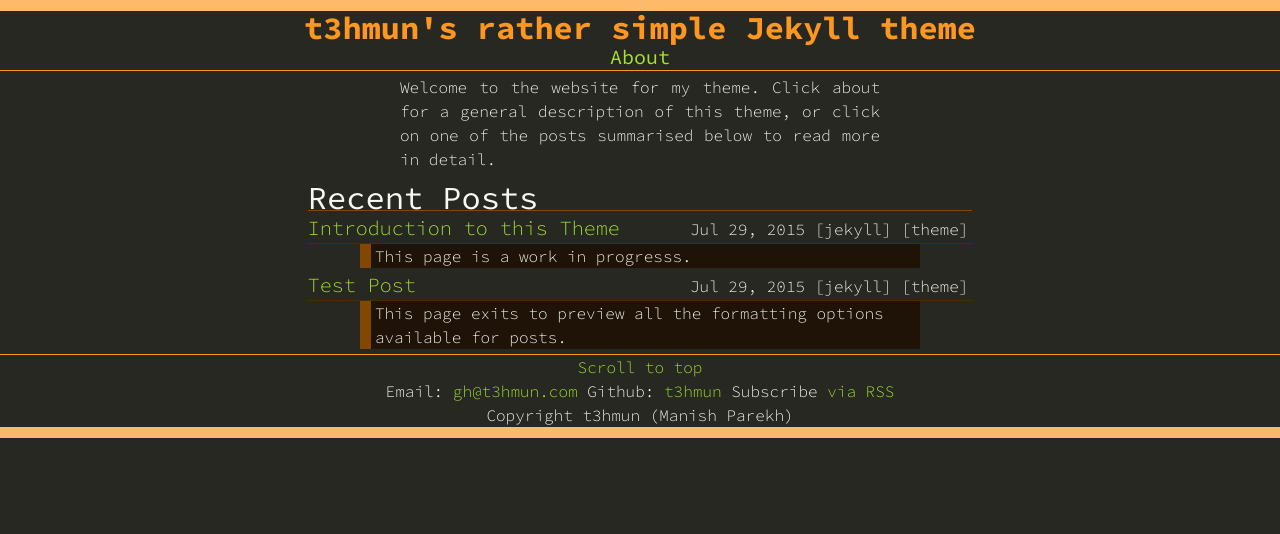
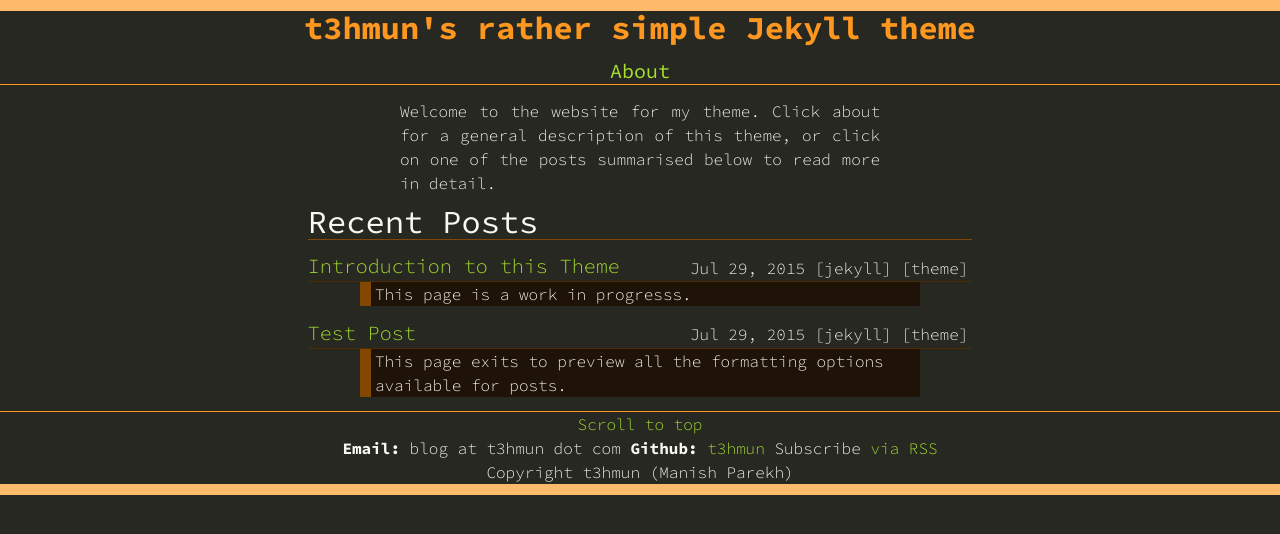
Before and after one commit to t3hmun/rather-simple-jekyll-theme, a Jekyll site: the page built from index.html, in a window 1280 px wide. Shown: the top 534 px of the page. Built offline with Jekyll 4.4.1, drawn with Linux system fonts in a browser that asks for light colours.

Commit message:
Fixed spacing between elements.

```diff
--- a/_config.yml
+++ b/_config.yml
@@ -1,6 +1,6 @@
 # Site settings
 title: t3hmun's rather simple Jekyll theme
-email: gh@t3hmun.com
+email: blog at t3hmun dot com
 description: "A Jekyll theme simple enough to understand and edit, even if you find the default Jekyll site complicated. Intended for learning and use."
 baseurl: "/rather-simple-jekyll-theme" # the subpath of your site, e.g. /blog/
 url: "http://t3hmun.github.io" #"http://yourdomain.com" the base hostname & protocol for your site
--- a/_includes/footer.html
+++ b/_includes/footer.html
@@ -1,9 +1,9 @@
 <footer class="site-footer">
   <a href="#">Scroll to top</a>
   <br>
-  {% if site.email %}Email:  <a href="mailto:{{ site.email }}">{{site.email }}</a>{% endif %}
-  {% if site.github_username %}Github: <a href="https://github.com/{{ site.github_username }}">{{ site.github_username }}</a>{% endif %}
-  {% if site.twitter_username %}Twitter: <a href="https://twitter.com/{{ site.twitter_username }}">{{ site.twitter_username }}</a>{% endif %}
+  {% if site.email %}<b>Email:</b> {{ site.email }}{% endif %}
+  {% if site.github_username %}<b>Github:</b> <a href="https://github.com/{{ site.github_username }}">{{ site.github_username }}</a>{% endif %}
+  {% if site.twitter_username %}<b>Twitter:</b> <a href="https://twitter.com/{{ site.twitter_username }}">{{ site.twitter_username }}</a>{% endif %}
   Subscribe <a href="{{ "/feed.xml" | prepend: site.baseurl }}">via RSS</a>
   <br>
   {{site.footer}}
--- a/_sass/_base.scss
+++ b/_sass/_base.scss
@@ -187,8 +187,8 @@
 h1, h2, h3, h4, h5, h6 {
     font-weight: $header-weight;
 
-    margin: $standard-margin $standard-side-margin $standard-margin;
-
+    margin: $standard-margin $standard-side-margin $endpara-margin;
+    padding-bottom: $standard-margin;
     border-bottom: $thin-line solid $subtle-colour;
 
     /* This `&` syntax a feature of SASS.
@@ -278,6 +278,7 @@
 .index {
     text-align: left;
     margin: $standard-margin $standard-side-margin;
+    margin-bottom: $endpara-margin;
 
     /* This is used to give the title and info a single underline. */
     .index-excerpt {
--- a/_sass/_layout.scss
+++ b/_sass/_layout.scss
@@ -3,6 +3,7 @@
 .site-header {
     border-top: $thick-line solid $strong-colour;
     border-bottom: $thin-line solid $highlight-colour;
+    margin-bottom: $endpara-margin;
 }
 
 /* Site footer
```
